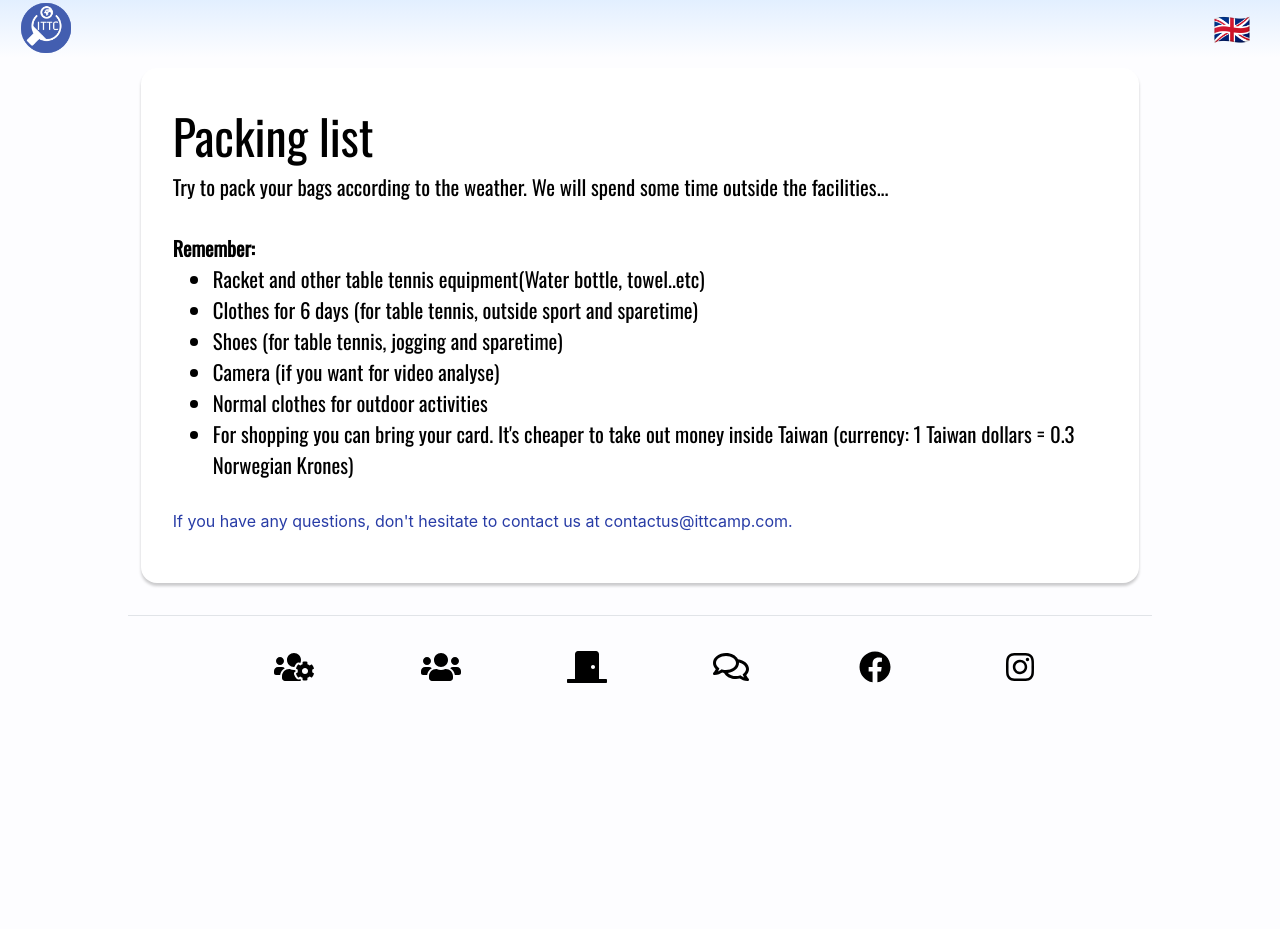
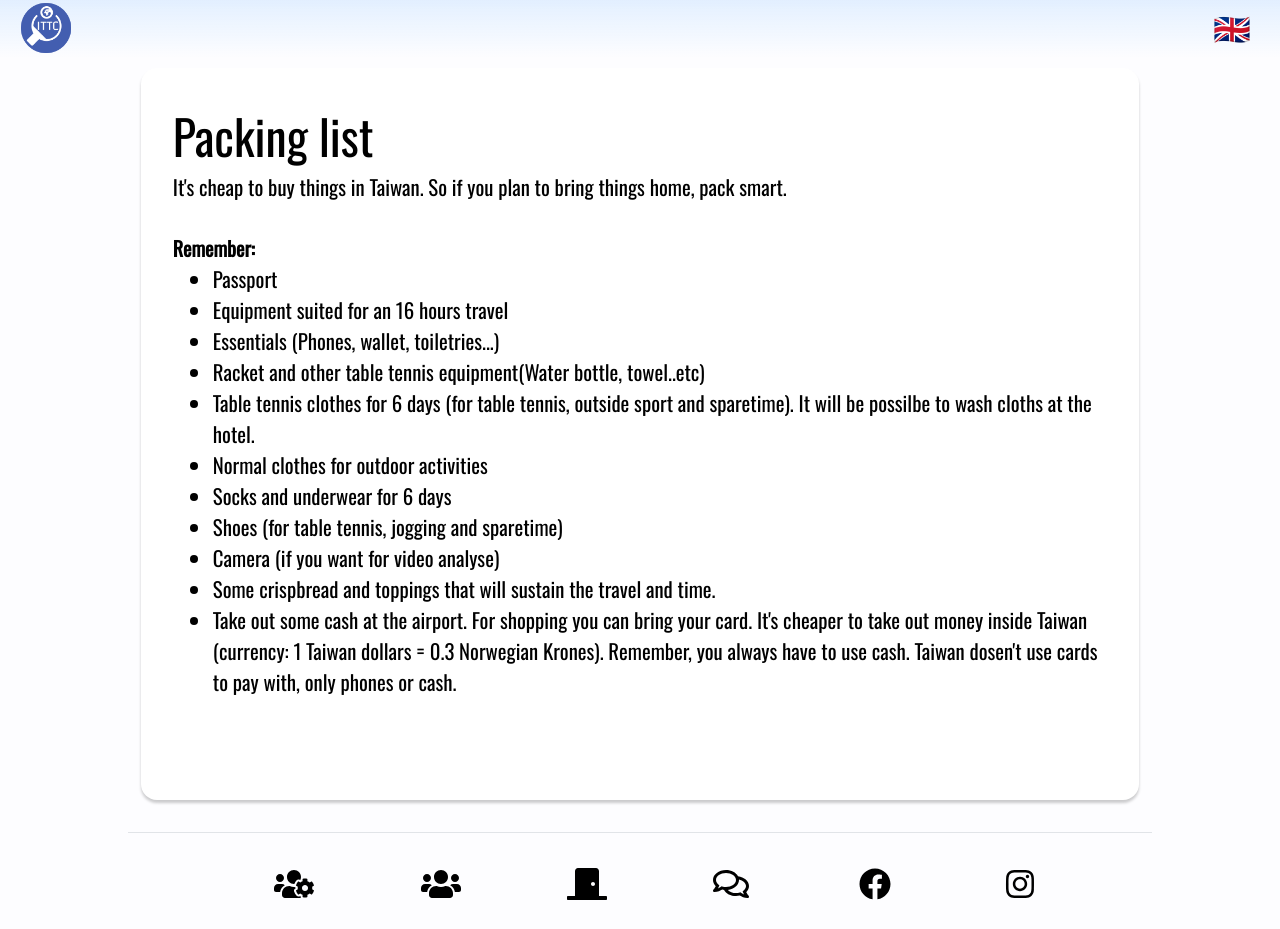
Before and after one commit to mikkelgud/InternationalTableTennisCamp, a React (Create React App) app: page /stay/Taiwan/pack-my-bag-please in a window 1280 px wide. Before the commit the page ends 800 px from the top, so only its background shows below. Built offline with nearby package versions, Linux system fonts and the light colour scheme.

Commit message:
I think the page is ready for deployment :)

```diff
--- a/src/components/Footer.js
+++ b/src/components/Footer.js
@@ -93,7 +93,6 @@ function Footer(props) {
                         <StyledIcon
                             onMouseEnter={()=> signUpItemOnHoverEffectToggle()}
                             onMouseLeave={()=> signUpItemOnHoverEffectToggle()}
-                            href="mailto: join@ittcamp.com"
                                 onClick={() => { props.history.push("/signup") }} >
                                 <FontAwesomeIcon  icon={signUpIconState}/>
                         </StyledIcon>
--- a/src/components/camps/taiwanCamp/TaiwanPackMyBags.js
+++ b/src/components/camps/taiwanCamp/TaiwanPackMyBags.js
@@ -2,7 +2,6 @@ import React from 'react';
 import { StyledTextSectionHeader } from '../../../styleguides/StyledSectionHeader';
 import StyledDiv from '../../../styleguides/StyledTextBoxDiv';
 import { StyledText } from '../../../styleguides/StyledText';
-import { StyledATagLink } from '../../../styleguides/StyledATagLink';
 import { StyledH3 } from '../../../styleguides/Styledh3';
 import { ScrollTop } from '../../../utils/ScrollToTopp';
 
@@ -12,24 +11,33 @@ export default function Pack() {
         <StyledDiv>
             <StyledTextSectionHeader>Packing list</StyledTextSectionHeader>
             <StyledText>
-            Try to pack your bags according to the weather. We will spend some time outside the facilities...
+        It's cheap to buy things in Taiwan.
+         So if you plan to bring things home, pack smart.
             <br/>
             <br/>
             </StyledText>
         <StyledText>
             <StyledH3>Remember:</StyledH3>
                 <ul>
+                <li>Passport</li>
+                <li>Equipment suited for an 16 hours travel</li>
+                <li>Essentials (Phones, wallet, toiletries...)</li>
                 <li>Racket and other table tennis equipment(Water bottle, towel..etc)</li>
-                <li>Clothes for 6 days (for table tennis, outside sport and sparetime)</li>
+                <li>Table tennis clothes for 6 days (for table tennis, outside sport and sparetime). It will be possilbe to wash cloths at the hotel.</li>
+                <li>Normal clothes for outdoor activities</li>
+                <li>Socks and underwear for 6 days</li>
                 <li>Shoes (for table tennis, jogging and sparetime)</li>
                 <li>Camera (if you want for video analyse)</li>
-                <li>Normal clothes for outdoor activities</li>
-                <li>For shopping you can bring your card. It's cheaper to take out money inside Taiwan (currency: 1 Taiwan dollars = 0.3 Norwegian Krones)</li>
+                <li>Some crispbread and toppings that will sustain the travel and time.</li>
+                <li>Take out some cash at the airport.
+                    For shopping you can bring your card.
+                     It's cheaper to take out money inside Taiwan (currency: 1 Taiwan dollars = 0.3 Norwegian Krones).
+                      Remember, you always have to use cash. Taiwan dosen't use cards to pay with, only phones or cash.
+                </li>
                 </ul>
                 <br/>
         </StyledText>
 
-        <StyledATagLink href="mailto: contactus@ittcamp.com">If you have any questions, don't hesitate to contact us at contactus@ittcamp.com.</StyledATagLink>
             <br/>
             <br/>
         </StyledDiv>
--- a/src/components/camps/taiwanCamp/TaiwanPrices.js
+++ b/src/components/camps/taiwanCamp/TaiwanPrices.js
@@ -23,10 +23,10 @@ export default function Expences(props) {
       <StyledText>
       <ul>
     <li> 16 days camp with high quality traning in Tao Yuan.</li>
-    <li> 2 table tennis practices every day, except arrival and departure day. <StyledATagLink onClick={() => { props.history.push("/stay/Norway/schedule"); }}>(Look at schedule)</StyledATagLink></li>
-    <li>Lectures with our coaches, including European champion Li Fen.</li>
-    <li>15 days stay at a high standard hotel.</li>
-    <li>3 meals every day. (Read more about our meals in Taiwan <StyledATagLink onClick={() => { props.history.push("/stay/Norway/schedule"); }}>at the schedule page</StyledATagLink>) <br/>(Notice: If you have any alergies please tell us before the camp). </li>
+    <li> 2 table tennis practices every day, except arrival and departure day. <StyledATagLink onClick={() => { props.history.push("/stay/Taiwan/schedule"); }}>(Look at schedule)</StyledATagLink></li>
+    <li>Lectures with our coaches, including European champion Li Fen. <StyledATagLink onClick={() => { props.history.push("/leaders"); }}>(Look at our camp leaders and coaches)</StyledATagLink> </li>
+    <li>15 days stay at a high standard hotel.  <StyledATagLink onClick={() => { props.history.push("/stay/Taiwan/facilities"); }}>(Look at facilities)</StyledATagLink> </li>
+    <li>3 meals every day. (Read more about our meals in Taiwan <StyledATagLink onClick={() => { props.history.push("/stay/Taiwan/schedule"); }}>in the schedule page</StyledATagLink>) <br/>(Notice: If you have any alergies please tell us before the camp). </li>
     <li>Information from coaches about what you have to work with when you get home.</li>
     <li>Travel from the airport to the hotel.</li>
     <li>Camp T-shirt.</li>
--- a/src/components/generalnfoPages/AboutUs.js
+++ b/src/components/generalnfoPages/AboutUs.js
@@ -123,17 +123,19 @@ export default function AboutUs(props) {
         <StyledSTextSectionHeader>Our First Camp</StyledSTextSectionHeader>
         <br />
         <StyledH3>Camp Norway</StyledH3>
+          <br/>
         <StyledText>
           ITTC invite you to join ITTCamp- Norway.
           The camp will be arranged in a small place called Harestua.
            We wanna start small and will therefore have a:
           </StyledText>
+            <br />
         <StyledH3>
         <div>
           <ol>
             <li>Maximum of 32 participants</li>
             <br />
-            <li>Sign up deadline: 15.03.2020 <br /> </li>
+            <li>Sign up deadline: 15.03.2020  </li>
           </ol>
           </div>
         </StyledH3>
@@ -141,7 +143,6 @@ export default function AboutUs(props) {
           <StyledIcon
             onMouseEnter={() => signUpItemOnHoverEffectToggle()}
             onMouseLeave={() => signUpItemOnHoverEffectToggle()}
-            href="mailto: join@ittcamp.com"
             onClick={() => { props.history.push("/signup") }} >
             <FontAwesomeIcon icon={signUpIconState} />
             Sign up
@@ -156,8 +157,15 @@ export default function AboutUs(props) {
         <StyledSTextSectionHeader>Our Second Camp</StyledSTextSectionHeader>
         <br />
         <StyledH3>Camp Taiwan</StyledH3>
+          <br/>
         <StyledText>
           ITTC invite you to join ITTCamp- Taiwan.
+          We will practice with Taiwanese and Chinese sparring partners during the camp.
+          The place has all levels. This make the camp for every table tennis enthusiast, whatever age or level.
+          The coaches at the table tennis center will also coach us.
+          They speak a little english, but luckly for us Mikkel and Li Fen can translate if needed.
+          <br/>
+          <br/>
           The camp will be arranged in a huge town called Tao Yuan.
           We are looking forward to show you one of the greatest table tennis
           facilities, and show you the country and culture in Taiwan.
@@ -167,13 +175,14 @@ export default function AboutUs(props) {
           We will do our best to make this an experience that every participant, parent and coach can look back on
           as an outstanding camp where they learned, developed and made good memorable moments for life.
           The camp will be divided into two camps to ensure the best quality for all players in all levels.
+          <br/>
           </StyledText>
         <StyledH3>
           <ol>
             <br />
-            <li> Maximum 24 players
+            <li> Maximum 30 players
                </li>
-            <br />
+               <br />
           <li>
             Deadline: 20.03.2020
           </li>
@@ -185,7 +194,6 @@ export default function AboutUs(props) {
         <StyledIcon
                             onMouseEnter={()=> signUpItemOnHoverEffectToggle()}
                             onMouseLeave={()=> signUpItemOnHoverEffectToggle()}
-                            href="mailto: join@ittcamp.com"
                                 onClick={() => { props.history.push("/signup") }} >
                                 <FontAwesomeIcon  icon={signUpIconState}/>
                                 Sign up
--- a/src/components/generalnfoPages/SignUp.js
+++ b/src/components/generalnfoPages/SignUp.js
@@ -51,14 +51,9 @@ export default function SignUp(props) {
         <MyWrapper>
             <StyledDiv>
                 <HeaderAligner> <StyledSTextSectionHeader>Sign up to camp-Norway <span role="img" aria-label="NO-flag">🇳🇴</span></StyledSTextSectionHeader></HeaderAligner>
-                <StyledText>
-                07.04.2020 - 10.04.2020<br/>
-                    You sign up by sending the
-                <StyledATagLink href={ApplicationForm}> Sign up form </StyledATagLink>
-                    to  <StyledATagLink href="mailto: join@ittcamp.com"> Join@ittcamp.com</StyledATagLink>
-                </StyledText>
                 <br />
                 <ul>
+                    <li>  07.04.2020 - 10.04.2020</li>       <br/>
                     <li>
                        1 300 Norwegian krones
                     </li>
@@ -67,19 +62,21 @@ export default function SignUp(props) {
 
                 </ul>
                 <br />
+                <StyledText>
+                You sign up by sending the
+                <StyledATagLink href={ApplicationForm}> Sign up form </StyledATagLink>
+                    to  <StyledATagLink href="mailto: join@ittcamp.com"> Join@ittcamp.com</StyledATagLink><br/><br/>
+                    </StyledText>
                 <StyledATagLink onClick={() => { props.history.push("/stay/Norway/prices") }}>Read more about Prices</StyledATagLink>
             </StyledDiv>
             <StyledDiv>
                 <HeaderAligner> <StyledSTextSectionHeader>Sign up to camp Taiwan<span role="img" aria-label="PO-flag">🇹🇼</span></StyledSTextSectionHeader></HeaderAligner>
-                <StyledText>
-                22.06.2020 - 07.07.2020<br/>
-                    You sign up by sending the<StyledATagLink href={ApplicationForm}> Sign up form </StyledATagLink> to
-                        <StyledATagLink href="mailto: join@ittcamp.com"> Join@ittcamp.com</StyledATagLink>
-                </StyledText>
+
                 <br />
                 <ul>
-                <li> 16 days: 11 000 Norwegian krones</li>
-                <StyledATagLink onClick={() => { props.history.push("/stay/Taiwan/prices") }}>Read more about Prices</StyledATagLink>
+                    <li>  22.06.2020 - 07.07.2020</li><br/>
+                <li> 16 days: 11 500 NOK (9 750NOK for companions)</li>
+                <StyledATagLink onClick={() => { props.history.push("/stay/Taiwan/prices") }}>Read more about prices and what this includs</StyledATagLink>
                 <br/>
                 <br/>
                 <li>+ flight 6-7000 Norwegian krones (Depends where you fly from)</li>
@@ -93,6 +90,11 @@ export default function SignUp(props) {
                 </ul>
                 <br />
                 <br/>
+                <StyledText>
+
+              You sign up by sending the<StyledATagLink href={ApplicationForm}> Sign up form </StyledATagLink> to
+                  <StyledATagLink href="mailto: join@ittcamp.com"> Join@ittcamp.com</StyledATagLink>
+          </StyledText>
 
             </StyledDiv>
             <StyledDiv>
```
